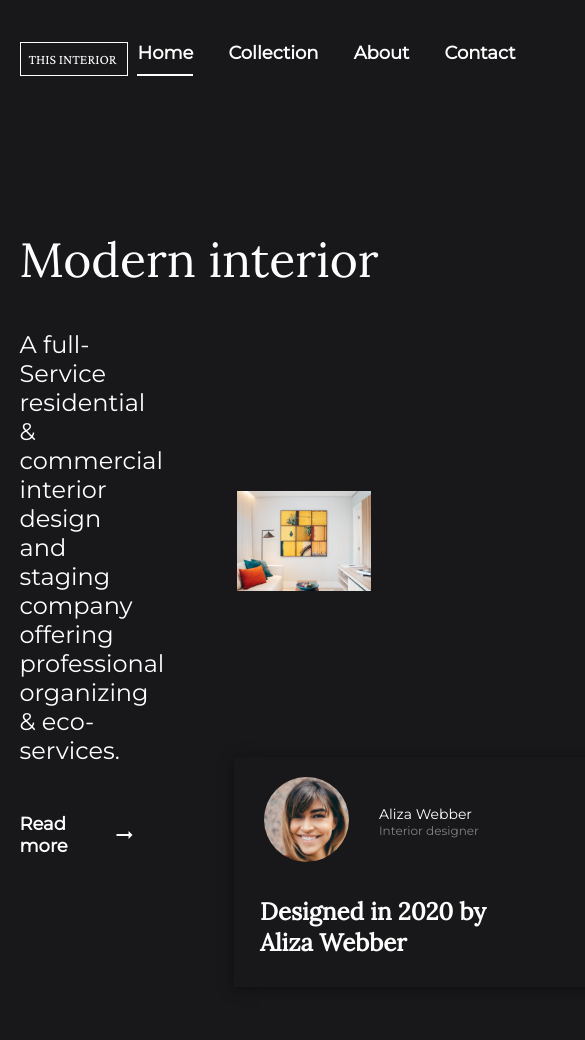
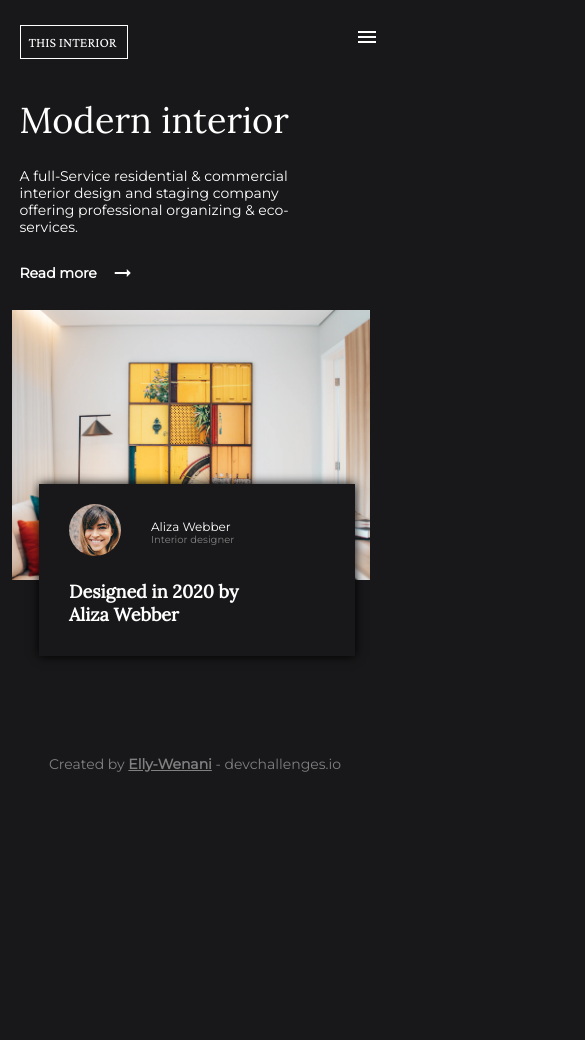
Before and after one commit to Elly-Wenani/Interior-Consultant, a plain HTML site: page index.html in a window 390 px wide. Shown: the top 1040 px of the page, 585 px wide, since content can reach past the window. After the commit the page ends 844 px from the top, so only its background shows below. Drawn offline with nearby package versions, Linux system fonts and the light colour scheme.

Commit message:
Made page mobo-friendly

```diff
--- a/css/style.css
+++ b/css/style.css
@@ -41,6 +41,10 @@ body {
   display: flex;
 }
 
+.menu-icon {
+  display: none;
+}
+
 .left-container .logo-head,
 .right-container a {
   color: var(--white);
@@ -49,11 +53,11 @@ body {
 
 .left-container {
   margin-left: 5%;
-  width: 40%;
+  width: 35%;
 }
 
 .right-container {
-  width: 60%;
+  width: 65%;
   display: flex;
   margin-right: 5%;
 }
@@ -85,6 +89,29 @@ body {
   border-bottom: 2px solid #fff;
   padding-bottom: 8px;
   padding-left: 1px;
+}
+
+/* Media for navbar */
+
+@media screen and (max-width: 800px) {
+  .navbar {
+    margin-top: 25px;
+  }
+
+  .left-container {
+    margin-left: 5%;
+    width: 86%;
+  }
+
+  .right-container {
+    display: none;
+  }
+
+  .menu-icon {
+    width: 2%;
+    display: flex;
+    margin-right: 5%;
+  }
 }
 
 /* Main section */
@@ -150,16 +177,66 @@ h4 {
   width: 100%;
 }
 
+/* Media for main section */
+@media screen and (max-width: 800px) {
+  .main-container {
+    width: 100%;
+    display: block;
+    margin-top: 38px;
+  }
+
+  .text-container {
+    width: 95%;
+    margin-left: 5%;
+    margin-right: 100px;
+  }
+
+  .text-container h2 {
+    margin-bottom: 25px;
+    font-family: var(--font-Lora);
+    font-style: normal;
+    font-size: 36px;
+    white-space: nowrap;
+    line-height: 46px;
+  }
+
+  .text-container p {
+    font-style: normal;
+    font-weight: normal;
+    margin-bottom: 25px;
+    font-family: Montserrat;
+    font-size: 14px;
+    line-height: 17px;
+    margin-right: 100px;
+  }
+
+  .text-container h4 {
+    display: flex;
+    align-items: center;
+    font-family: Montserrat;
+    font-style: normal;
+    font-weight: bold;
+    margin-bottom: 25px;
+    font-size: 14px;
+    line-height: 17px;
+  }
+
+  .image-container {
+    width: 92%;
+    margin-right: 3%;
+    margin-left: 3%;
+  }
+}
+
 /* Profile container */
 
 .profile-details-container {
   color: var(--white);
   background-color: var(--background);
-  height: 230px;
-  width: 410px;
+  width: 80%;
   margin: -100px 0 50px 0;
-  box-shadow: rgba(0, 0, 0, 0.12) 0px 2px 4px 0px,
-    rgba(0, 0, 0, 0.32) 0px 2px 16px 0px;
+  box-shadow: 0 0 10px #000000;
+  padding-bottom: 30px;
 }
 
 .profile-container {
@@ -187,7 +264,7 @@ h4 {
 }
 
 .profile-text-details {
-  margin: 20px 0 0 30px;
+  margin: 20px 10px 0 30px;
   align-items: center;
 }
 
@@ -209,12 +286,59 @@ h4 {
 }
 
 .design-by h2 {
-  margin: 30px 150px 0 26px;
+  margin: 30px 50px 0 30px;
   font-family: var(--font-Lora);
   font-style: normal;
   font-weight: bold;
   font-size: 24px;
   line-height: 31px;
+}
+
+/* Media for profile container */
+
+@media screen and (max-width: 800px) {
+  .profile-details-container {
+    width: 90%;
+    margin: -100px 0 50px 0;
+    padding-bottom: 30px;
+  }
+
+  .left-profile-container {
+    display: none;
+  }
+
+  .right-profile-container {
+    width: 99%;
+    margin: 0 0 0 10%;
+  }
+
+  .image img {
+    height: 52px;
+    width: 52px;
+    border-radius: 50%;
+    margin: 20px 0 0 30px;
+  }
+
+  .profile-text-details {
+    margin: 20px 10px 0 30px;
+    align-items: center;
+  }
+
+  .profile-text-details h2 {
+    font-size: 12px;
+    line-height: 15px;
+  }
+
+  .profile-text-details h3 {
+    font-size: 10px;
+    line-height: 12px;
+  }
+
+  .design-by h2 {
+    margin: 20px 90px 0 30px;
+    font-size: 18px;
+    line-height: 23px;
+  }
 }
 
 /* Footer section */
@@ -231,14 +355,14 @@ footer {
   line-height: 17px;
 }
 
-.design-by a {
+.created-by a {
   text-decoration: none;
   color: gray;
   font-weight: 900;
   text-decoration: underline;
 }
 
-.design-by p {
+.created-by p {
   color: gray;
   margin-bottom: 24px;
 }
--- a/index.html
+++ b/index.html
@@ -25,6 +25,9 @@
             <a href="">About</a>
             <a href="">Contact</a>
         </div>
+        <div class="menu-icon">
+            <p><i class="material-icons md-24 arrow">menu</i></p>
+        </div>
     </div>
 
     <!-- Main section -->
@@ -37,7 +40,7 @@
         </div>
 
         <div class="image-container">
-            <img src="images/photo1.png" alt="">
+            <img src="images/photo1.png" alt="Interior Image">
         </div>
     </div>
 
@@ -65,8 +68,9 @@
         </div>
     </div>
 
+    <!-- Footer -->
     <footer>
-        <div class="design-by">
+        <div class="created-by">
             <p>Created by <a href="https://github.com/elly-wenani" target="_blank">Elly-Wenani</a> - devchallenges.io
             </p>
         </div>
```
